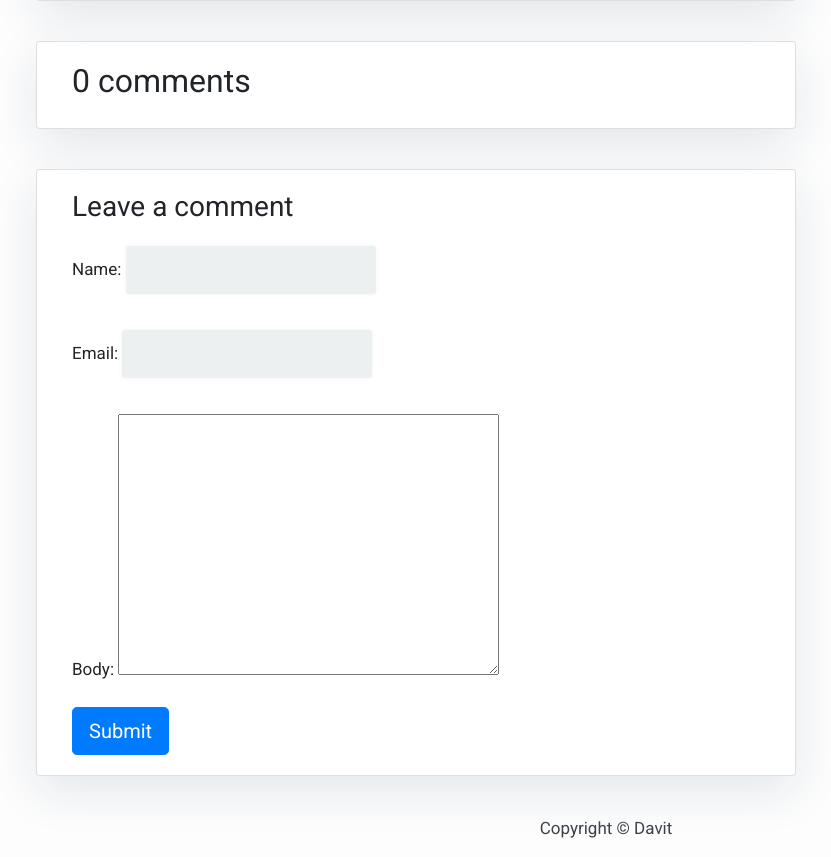
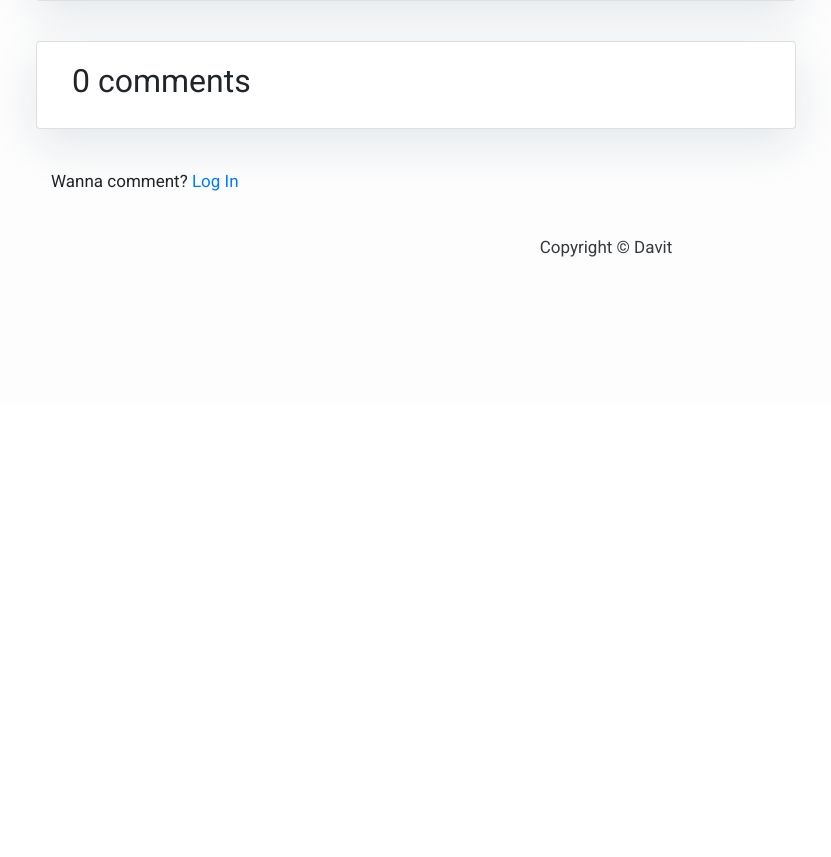
Before and after one commit to kdavit/face-auth-blog, a Django app: a page that uses django stuff/mysite/blog/templates/comment.html in a window 1280 px wide. Shown: the part 397-1254 px from the top of the page, without its empty margins (34-865 px from the left). After the commit the page ends 654 px from the top, so only its background shows below. Run offline with Django 3.2, Linux system fonts and the light colour scheme; data comes from the database, SQL or seed files in the repository; both versions use the stored data as it was after the commit; some libraries are stand-ins or nearby versions.

Commit message:
comments are now for only users and added requirements.txt

```diff
--- a/django stuff/mysite/blog/forms.py
+++ b/django stuff/mysite/blog/forms.py
@@ -7,7 +7,12 @@ from .models import Profile
 class CommentForm(forms.ModelForm):
     class Meta:
         model = Comment
-        fields = ('name', 'email', 'body')
+        fields = ('body',)
+
+        widgets = {
+            'name': forms.HiddenInput(),
+            'email': forms.HiddenInput()
+        }
 
 
 class UserUpdateForm(forms.ModelForm):
--- a/django stuff/mysite/blog/models.py
+++ b/django stuff/mysite/blog/models.py
@@ -1,3 +1,5 @@
+import datetime
+
 from django.db import models
 from django.contrib.auth.models import User
 from ckeditor_uploader.fields import RichTextUploadingField
@@ -31,7 +33,7 @@ class Comment(models.Model):
     name = models.CharField(max_length=80)
     email = models.EmailField()
     body = models.TextField()
-    created_on = models.DateTimeField(auto_now_add=True)
+    created_on = models.DateTimeField(default=datetime.datetime.now)
     active = models.BooleanField(default=False)
 
     class Meta:
--- a/django stuff/mysite/blog/mytest.py
+++ b/django stuff/mysite/blog/mytest.py
@@ -78,6 +78,6 @@ def face_auth(request):
 
             return render(request, 'profile.html', context)
         else:
-            return redirect('/')
+            return redirect('/log-in')
     else:
-        return redirect('/')
+        return redirect('/log-in')
--- a/django stuff/mysite/blog/recognize/train.py
+++ b/django stuff/mysite/blog/recognize/train.py
@@ -102,7 +102,8 @@ def delete_enc(encodings, persons, person):
 def retrain(img_path, person, knn_algo='ball_tree'):
     encodings, persons = read_encodings()
 
-    if persons.count(person) + 1 >= 4:
+    # if user has more than 10 images delete rest of them
+    if persons.count(person) + 1 >= 10:
         encodings, persons = delete_enc(encodings, persons, person)
 
     # train for new picture
--- a/django stuff/mysite/blog/templates/comment.html
+++ b/django stuff/mysite/blog/templates/comment.html
@@ -28,6 +28,7 @@
         {% endfor %}
       </div>
     </div>
+    {% if user.is_authenticated %}
     <div class="col-md-8 card mb-4  mt-3 ">
       <div class="card-body">
         {% if new_comment %}
@@ -44,6 +45,14 @@
         {% endif %}
       </div>
     </div>
+
+    {% else %}
+    <div class="col-md-8 mb-4  mt-3 ">
+      <span>Wanna comment? <a href="/log-in">Log In</a></span>
+    </div>
+
+    {% endif %}
+
   </div>
 </div>
 {% endblock comment %}
--- a/django stuff/mysite/blog/views.py
+++ b/django stuff/mysite/blog/views.py
@@ -22,10 +22,16 @@ def post_detail(request, slug):
     # Comment posted
     if request.method == 'POST':
         comment_form = CommentForm(data=request.POST)
+        # comment_form.cleaned_data['name'] = request.user.username
+        # comment_form.cleaned_data['email'] = request.user.email
+
         if comment_form.is_valid():
 
             # Create Comment object but don't save to database yet
             new_comment = comment_form.save(commit=False)
+
+            new_comment.name = request.user.username
+            new_comment.email = request.user.email
             # Assign the current post to the comment
             new_comment.post = post
             # Save the comment to the database
--- a/django stuff/mysite/static/blog/css/style.css
+++ b/django stuff/mysite/static/blog/css/style.css
@@ -48,7 +48,6 @@ nav .navbar-brand {
 
 
 input {
-    text-align: center;
     background-color: #ECF0F1;
     border: 2px solid transparent;
     border-radius: 3px;
@@ -61,7 +60,17 @@ input {
     margin-bottom: 20px;
 }
 
-input:focus {
+textarea {
+    background-color: #ECF0F1;
+    border: 2px solid transparent;
+    border-radius: 3px;
+    box-shadow: 0px 0px 5px rgba(0, 0, 0, 0.05);
+    font-size: 16px;
+    font-weight: 200;
+    transition: border .5s;
+}
+
+input:focus, textarea:focus {
     outline: none !important;
     border: 2px solid #3498DB;
     box-shadow: none;
```
Also changed, not shown: django stuff/mysite/db.sqlite3.
